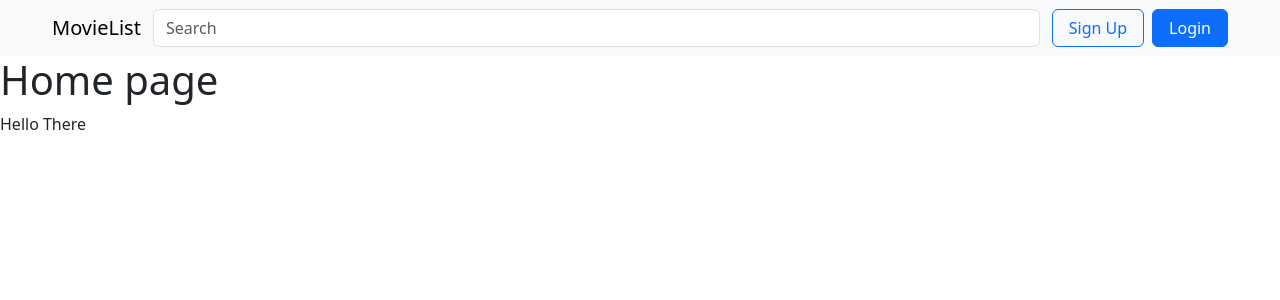
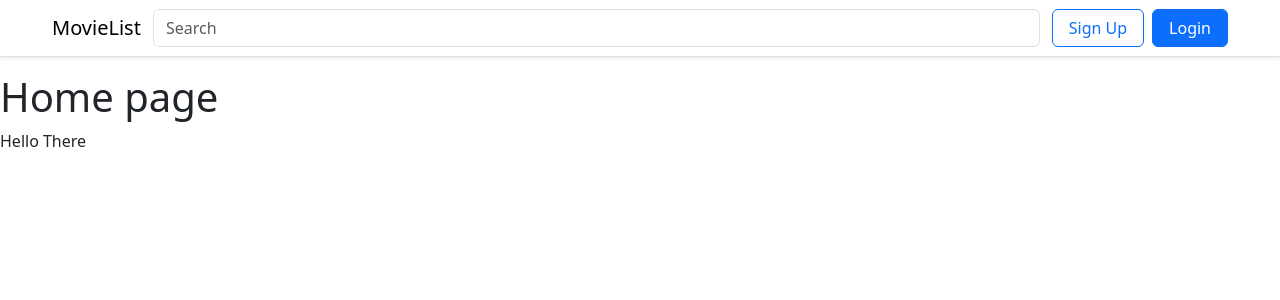
Before and after one commit to dillondipetrillo/movie-list, a Flask app: page / in a window 1280 px wide. Shown: the top 300 px of the page. Run offline with Flask 3, Linux system fonts and the light colour scheme; some libraries are stand-ins or nearby versions.

Commit message:
finishing touches on navbar

```diff
--- a/templates/layout.html
+++ b/templates/layout.html
@@ -17,7 +17,7 @@
     </head>
     <body>
         {% block nav %}
-        <nav class="navbar navbar-expand-sm bg-body-tertiary">
+        <nav class="navbar navbar-expand-sm border-bottom shadow-sm mb-3">
             <div class="container-fluid app-max-width">
                 <a class="navbar-brand me-0" href="/">MovieList</a>
                 {% if not no_search %}
```
